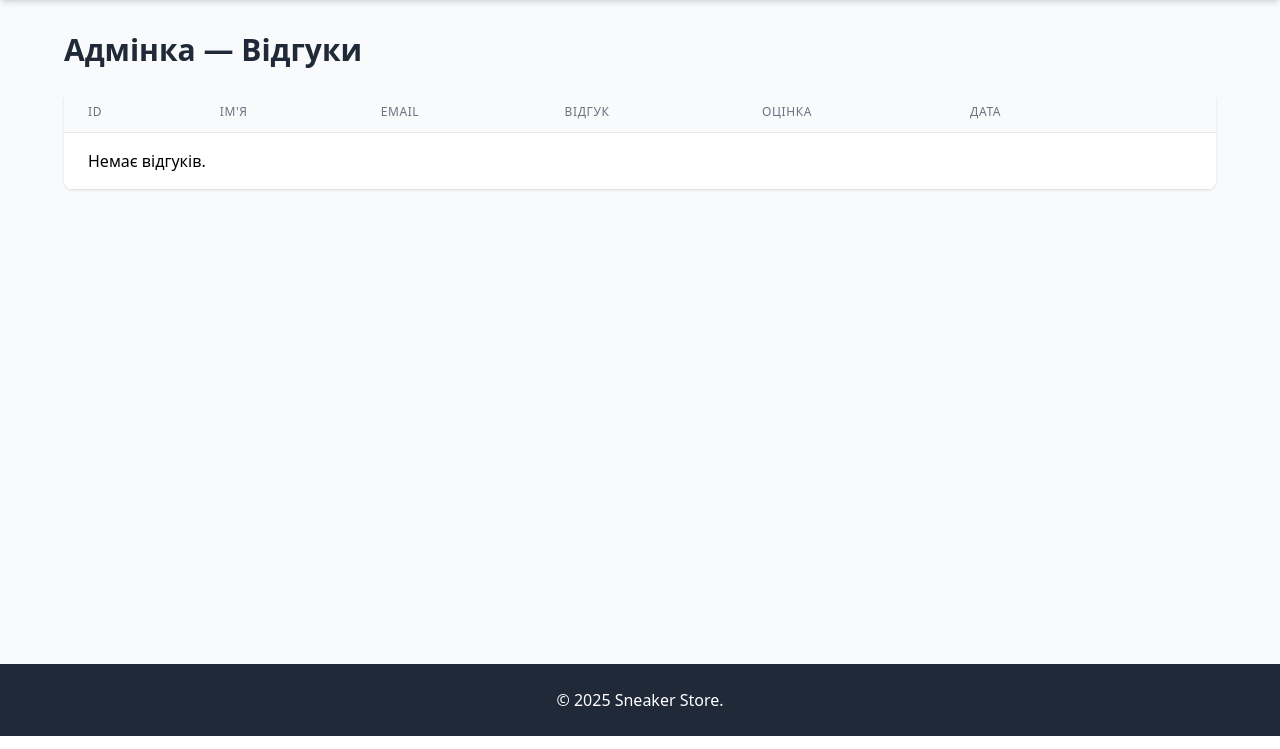
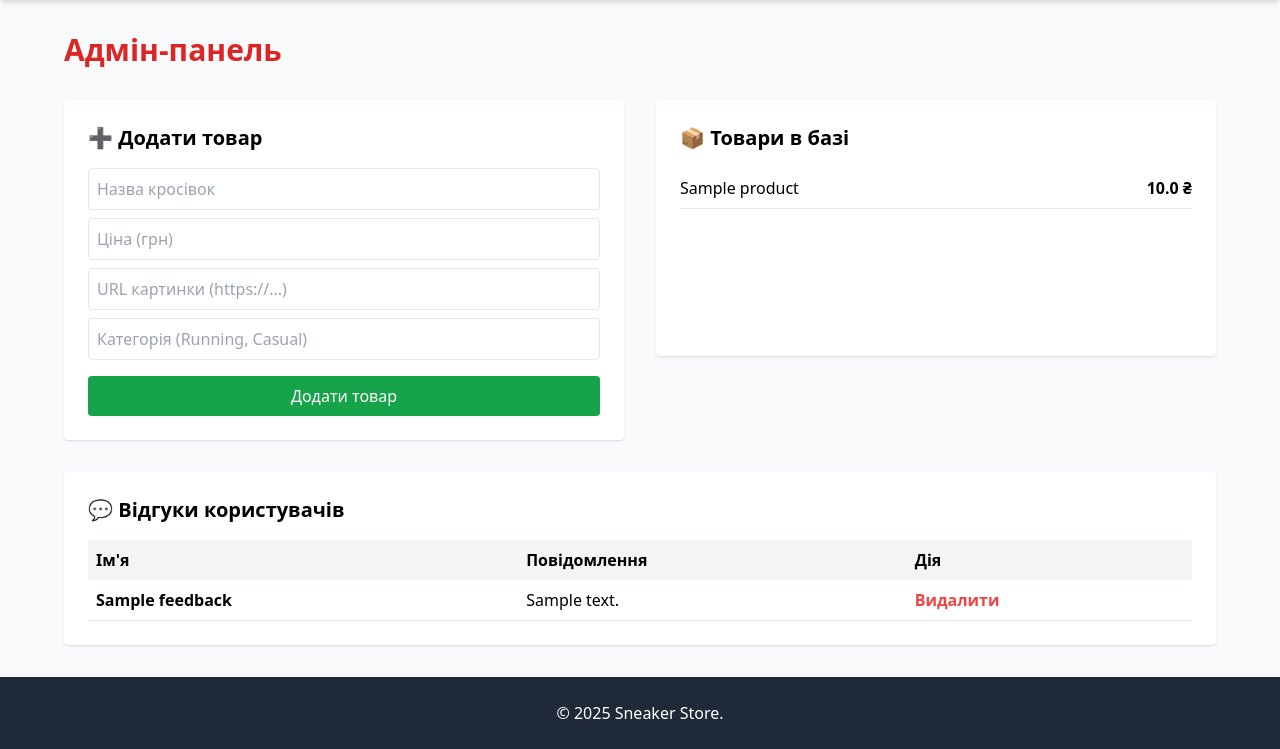
Before and after one commit to oleksandrzrelko8-pixel/SneakerShop_Team, a Flask app: page /admin in a window 1280 px wide. Shown: the part 64-813 px from the top of the page. Run offline with Flask 3, Linux system fonts and the light colour scheme; tables that the repository leaves empty hold one stand-in row (values such as "Sample post"); some libraries are stand-ins or nearby versions.

Commit message:
Window, Level 1

```diff
--- a/models.py
+++ b/models.py
@@ -9,7 +9,7 @@ def init_db():
     conn = get_db_connection()
     c = conn.cursor()
 
-    # Створюємо таблицю для відгуків
+    # Таблиця 1: Відгуки
     c.execute('''
         CREATE TABLE IF NOT EXISTS feedback (
             id INTEGER PRIMARY KEY AUTOINCREMENT,
@@ -20,7 +20,7 @@ def init_db():
         )
     ''')
 
-    # Створюємо таблицю для товарів (знадобиться пізніше)
+    # Таблиця 2: Товари (Для магазину)
     c.execute('''
         CREATE TABLE IF NOT EXISTS products (
             id INTEGER PRIMARY KEY AUTOINCREMENT,
@@ -34,8 +34,7 @@ def init_db():
     conn.commit()
     conn.close()
 
-# --- Функції для роботи з відгуками ---
-
+# --- ВІДГУКИ ---
 def add_feedback(name, email, message, rating):
     conn = get_db_connection()
     conn.execute('INSERT INTO feedback (name, email, message, rating) VALUES (?, ?, ?, ?)',
@@ -54,3 +53,17 @@ def delete_feedback(feedback_id):
     conn.execute('DELETE FROM feedback WHERE id = ?', (feedback_id,))
     conn.commit()
     conn.close()
+
+# --- ТОВАРИ ---
+def add_product(name, price, image, category):
+    conn = get_db_connection()
+    conn.execute('INSERT INTO products (name, price, image, category) VALUES (?, ?, ?, ?)',
+                 (name, price, image, category))
+    conn.commit()
+    conn.close()
+
+def get_all_products():
+    conn = get_db_connection()
+    products = conn.execute('SELECT * FROM products').fetchall()
+    conn.close()
+    return products
--- a/routes/admin.py
+++ b/routes/admin.py
@@ -1,12 +1,24 @@
 from flask import Blueprint, render_template, redirect, url_for, request
-from models import get_all_feedback, delete_feedback
+from models import get_all_feedback, delete_feedback, add_product, get_all_products
 
 admin_bp = Blueprint('admin', __name__)
 
-@admin_bp.route('/admin')
+@admin_bp.route('/admin', methods=['GET', 'POST'])
 def admin_panel():
+    # Якщо адмін додає новий товар
+    if request.method == 'POST':
+        name = request.form['name']
+        price = request.form['price']
+        image = request.form['image']
+        category = request.form['category']
+
+        add_product(name, price, image, category)
+        return redirect(url_for('admin.admin_panel'))
+
+    # Показуємо і відгуки, і товари
     reviews = get_all_feedback()
-    return render_template('admin.html', title="Адмін-панель", reviews=reviews)
+    products = get_all_products()
+    return render_template('admin.html', title="Адмін-панель", reviews=reviews, products=products)
 
 @admin_bp.route('/admin/delete_feedback/<int:id>')
 def delete_review(id):
--- a/templates/admin.html
+++ b/templates/admin.html
@@ -2,41 +2,54 @@
 
 {% block content %}
 <div class="max-w-6xl mx-auto">
-  <h1 class="text-3xl font-bold text-gray-800 mb-6">Адмінка — Відгуки</h1>
+    <h1 class="text-3xl font-bold mb-8 text-red-600">Адмін-панель</h1>
 
-  <div class="bg-white shadow rounded-lg overflow-x-auto">
-    <table class="min-w-full divide-y divide-gray-200">
-      <thead class="bg-gray-50">
-        <tr>
-          <th class="px-6 py-3 text-left text-xs font-medium text-gray-500 uppercase tracking-wider">ID</th>
-          <th class="px-6 py-3 text-left text-xs font-medium text-gray-500 uppercase tracking-wider">Ім'я</th>
-          <th class="px-6 py-3 text-left text-xs font-medium text-gray-500 uppercase tracking-wider">Email</th>
-          <th class="px-6 py-3 text-left text-xs font-medium text-gray-500 uppercase tracking-wider">Відгук</th>
-          <th class="px-6 py-3 text-left text-xs font-medium text-gray-500 uppercase tracking-wider">Оцінка</th>
-          <th class="px-6 py-3 text-left text-xs font-medium text-gray-500 uppercase tracking-wider">Дата</th>
-          <th class="px-6 py-3"></th>
+    <div class="grid grid-cols-1 md:grid-cols-2 gap-8">
+
+        <div class="bg-white p-6 rounded shadow">
+            <h2 class="text-xl font-bold mb-4">➕ Додати товар</h2>
+            <form method="POST" action="/admin">
+                <input type="text" name="name" placeholder="Назва кросівок" required class="w-full border p-2 mb-2 rounded">
+                <input type="number" name="price" placeholder="Ціна (грн)" required class="w-full border p-2 mb-2 rounded">
+                <input type="text" name="image" placeholder="URL картинки (https://...)" required class="w-full border p-2 mb-2 rounded">
+                <input type="text" name="category" placeholder="Категорія (Running, Casual)" required class="w-full border p-2 mb-4 rounded">
+                <button type="submit" class="bg-green-600 text-white w-full py-2 rounded hover:bg-green-700">Додати товар</button>
+            </form>
+        </div>
+
+        <div class="bg-white p-6 rounded shadow overflow-y-auto h-64">
+            <h2 class="text-xl font-bold mb-4">📦 Товари в базі</h2>
+            <ul>
+                {% for product in products %}
+                <li class="border-b py-2 flex justify-between">
+                    <span>{{ product['name'] }}</span>
+                    <span class="font-bold">{{ product['price'] }} ₴</span>
+                </li>
+                {% endfor %}
+            </ul>
+        </div>
+    </div>
+
+    <div class="mt-8 bg-white p-6 rounded shadow">
+        <h2 class="text-xl font-bold mb-4">💬 Відгуки користувачів</h2>
+        <table class="w-full text-left">
+            <thead>
+                <tr class="bg-gray-100">
+                    <th class="p-2">Ім'я</th>
+                    <th class="p-2">Повідомлення</th>
+                    <th class="p-2">Дія</th>
                 </tr>
             </thead>
-      <tbody class="bg-white divide-y divide-gray-200">
-        {% if feedbacks %}
-          {% for fb in feedbacks %}
-            <tr>
-              <td class="px-6 py-4 whitespace-nowrap text-sm text-gray-700">{{ fb.id }}</td>
-              <td class="px-6 py-4 whitespace-nowrap text-sm text-gray-900">{{ fb.name }}</td>
-              <td class="px-6 py-4 whitespace-nowrap text-sm text-indigo-600">{{ fb.email }}</td>
-              <td class="px-6 py-4 text-sm text-gray-700">{{ fb.message }}</td>
-              <td class="px-6 py-4 whitespace-nowrap text-sm font-semibold text-gray-800">{{ fb.rating }}</td>
-              <td class="px-6 py-4 whitespace-nowrap text-sm text-gray-500">{% if fb.created_at %}{{ fb.created_at }}{% endif %}</td>
-              <td class="px-6 py-4 whitespace-nowrap text-right text-sm font-medium">
-                <a href="/admin/delete_feedback/{{ fb.id }}" class="inline-flex items-center px-3 py-1 bg-red-600 text-white rounded hover:bg-red-700">Видалити</a>
+            <tbody>
+                {% for review in reviews %}
+                <tr class="border-b">
+                    <td class="p-2 font-bold">{{ review['name'] }}</td>
+                    <td class="p-2">{{ review['message'] }}</td>
+                    <td class="p-2">
+                        <a href="/admin/delete_feedback/{{ review['id'] }}" class="text-red-500 hover:text-red-700 font-bold">Видалити</a>
                     </td>
                 </tr>
                 {% endfor %}
-        {% else %}
-          <tr>
-            <td class="px-6 py-4" colspan="7">Немає відгуків.</td>
-          </tr>
-        {% endif %}
             </tbody>
         </table>
     </div>
```
Also changed, not shown: routes/feedback.py (+5 -2 lines), routes/main.py (+4 -5 lines). Lines whose indentation alone changed are shown as unchanged.
